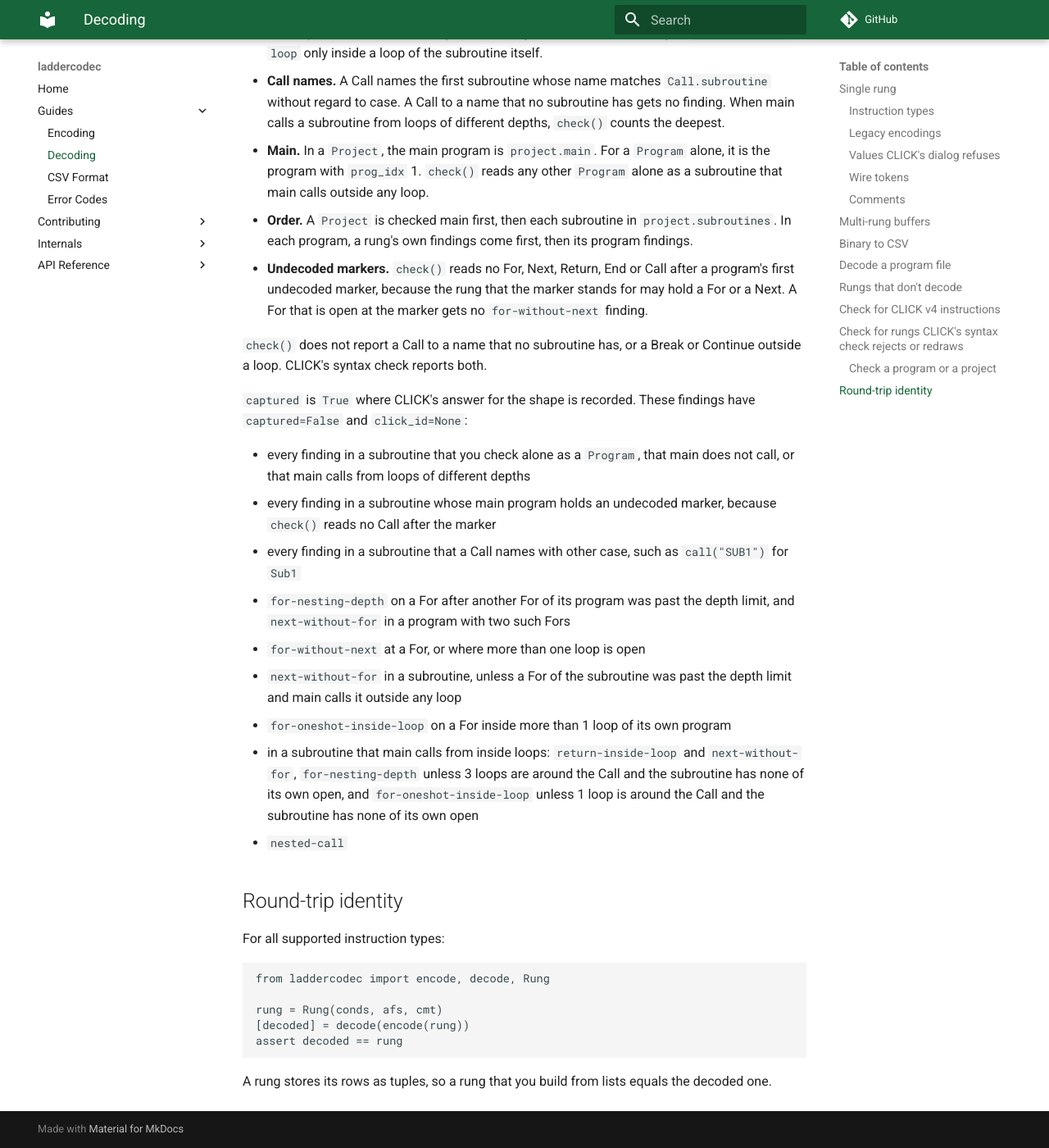
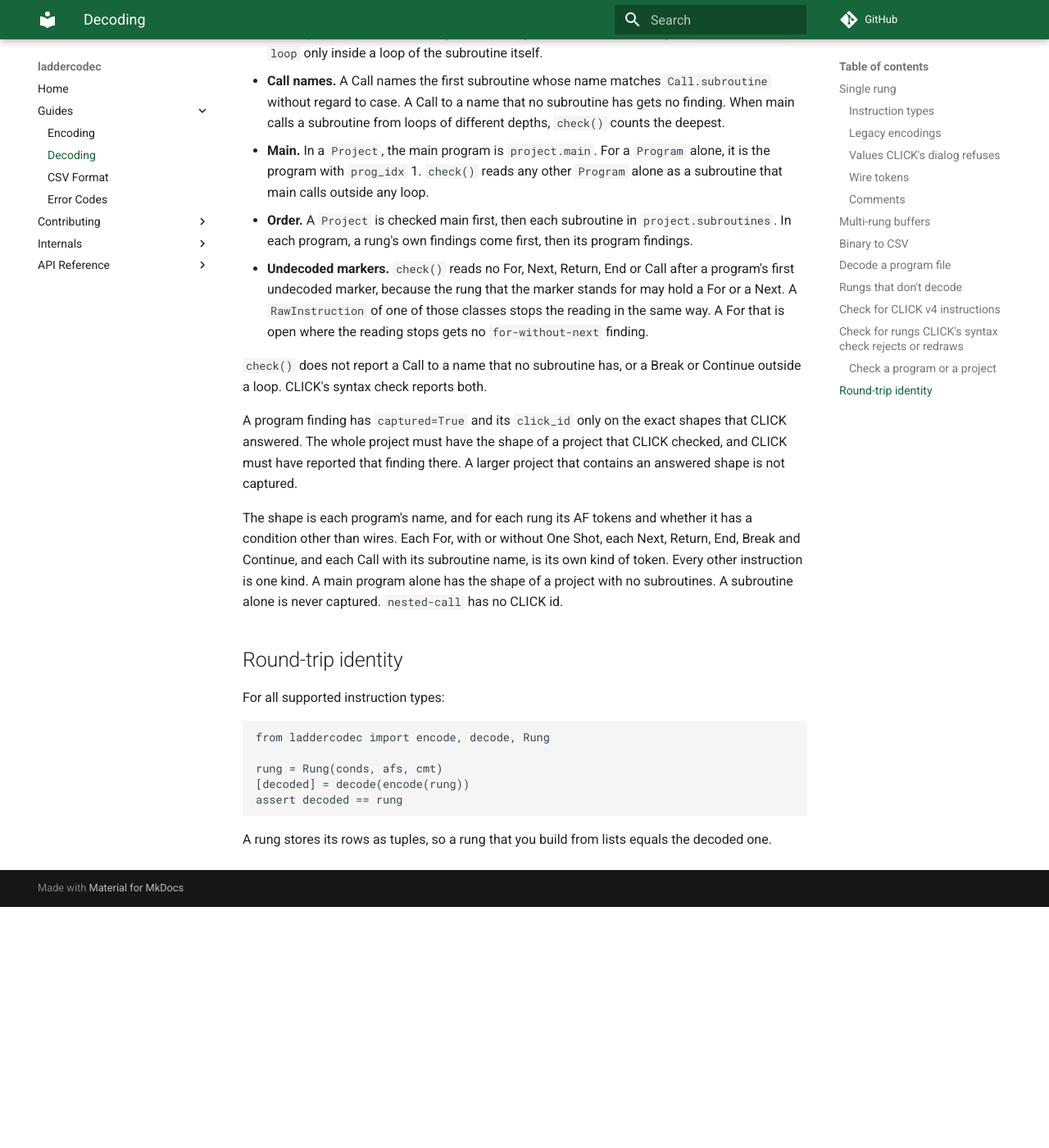
Before and after one commit to ssweber/laddercodec, an MkDocs documentation site: the page built from docs/guides/decoding.md, in a window 1280 px wide and 1400 px high, scrolled down 13019 px. Shown: the whole window at 82% size. Built offline with MkDocs 1.6.1 and Material for MkDocs 9.7.7, drawn with Linux system fonts in a browser that asks for light colours; comment, search, counter and statistics services are not loaded; after the commit the page ends 14125 px from its top, so only the background shows below that; some of the changed text lies outside the part shown.

Commit message:
fix(check): take a program finding's CLICK id from the answered project shapes
check() gives a program finding its CLICK id only when the whole project
has the shape of one that CLICK checked, and CLICK reported that finding
there. devtools/gen_program_answers.py writes the table of those shapes
from the fixtures' pasted bundles, saves and errors files.

The walk stops at a RawInstruction For, Next, Return, End or Call. The
depth messages name the loop to move out of, and a nested-call finding
says that it has no CLICK id.

Co-Authored-By: Claude Opus 5.5 <noreply@anthropic.com>

````diff
--- a/docs/guides/decoding.md
+++ b/docs/guides/decoding.md
@@ -512,8 +512,8 @@ for finding in check(read_bundle("my_program")):
     print(f"{finding.program}, rung {finding.rung}: {finding.message}")
 # Sub1, rung 0: row 0 from 0, column AF: this For would start a 4th loop, counting the
 # loops around the Call: Main Program calls Sub1 on rung 3 from 0 inside 3 loops
-# (CLICK: C010D). Loops nest at most 3 deep, counting the loops around a Call. Move this
-# loop, or the Call, out of a loop.
+# (CLICK: C010D). Loops nest at most 3 deep, counting the loops around a Call. Move the
+# Call on rung 3 from 0 of Main Program out of the loop that starts on rung 2 from 0.
 ```
 
 Each finding's `program` is the `Program.name` of the program that holds the rung.
@@ -558,32 +558,24 @@ what to change.
   program findings.
 - **Undecoded markers.** `check()` reads no For, Next, Return, End or Call after a
   program's first undecoded marker, because the rung that the marker stands for may
-  hold a For or a Next. A For that is open at the marker gets no `for-without-next`
+  hold a For or a Next. A `RawInstruction` of one of those classes stops the reading in
+  the same way. A For that is open where the reading stops gets no `for-without-next`
   finding.
 
 `check()` does not report a Call to a name that no subroutine has, or a Break or
 Continue outside a loop. CLICK's syntax check reports both.
 
-`captured` is `True` where CLICK's answer for the shape is recorded. These findings
-have `captured=False` and `click_id=None`:
+A program finding has `captured=True` and its `click_id` only on the exact shapes
+that CLICK answered. The whole project must have the shape of a project that CLICK
+checked, and CLICK must have reported that finding there. A larger project that
+contains an answered shape is not captured.
 
-- every finding in a subroutine that you check alone as a `Program`, that main does
-  not call, or that main calls from loops of different depths
-- every finding in a subroutine whose main program holds an undecoded marker, because
-  `check()` reads no Call after the marker
-- every finding in a subroutine that a Call names with other case, such as `call("SUB1")`
-  for `Sub1`
-- `for-nesting-depth` on a For after another For of its program was past the depth
-  limit, and `next-without-for` in a program with two such Fors
-- `for-without-next` at a For, or where more than one loop is open
-- `next-without-for` in a subroutine, unless a For of the subroutine was past the depth
-  limit and main calls it outside any loop
-- `for-oneshot-inside-loop` on a For inside more than 1 loop of its own program
-- in a subroutine that main calls from inside loops: `return-inside-loop` and
-  `next-without-for`, `for-nesting-depth` unless 3 loops are around the Call and the
-  subroutine has none of its own open, and `for-oneshot-inside-loop` unless 1 loop is
-  around the Call and the subroutine has none of its own open
-- `nested-call`
+The shape is each program's name, and for each rung its AF tokens and whether it has a
+condition other than wires. Each For, with or without One Shot, each Next, Return, End,
+Break and Continue, and each Call with its subroutine name, is its own kind of token.
+Every other instruction is one kind. A main program alone has the shape of a project
+with no subroutines. A subroutine alone is never captured. `nested-call` has no CLICK
+id.
 
 ## Round-trip identity
 
````
Also changed, not shown: AGENTS.md (+5 -3 lines), CHANGELOG.md (+1 -1 lines), scratchpad/roadmap.md (+30 -9 lines), 5 other files.
